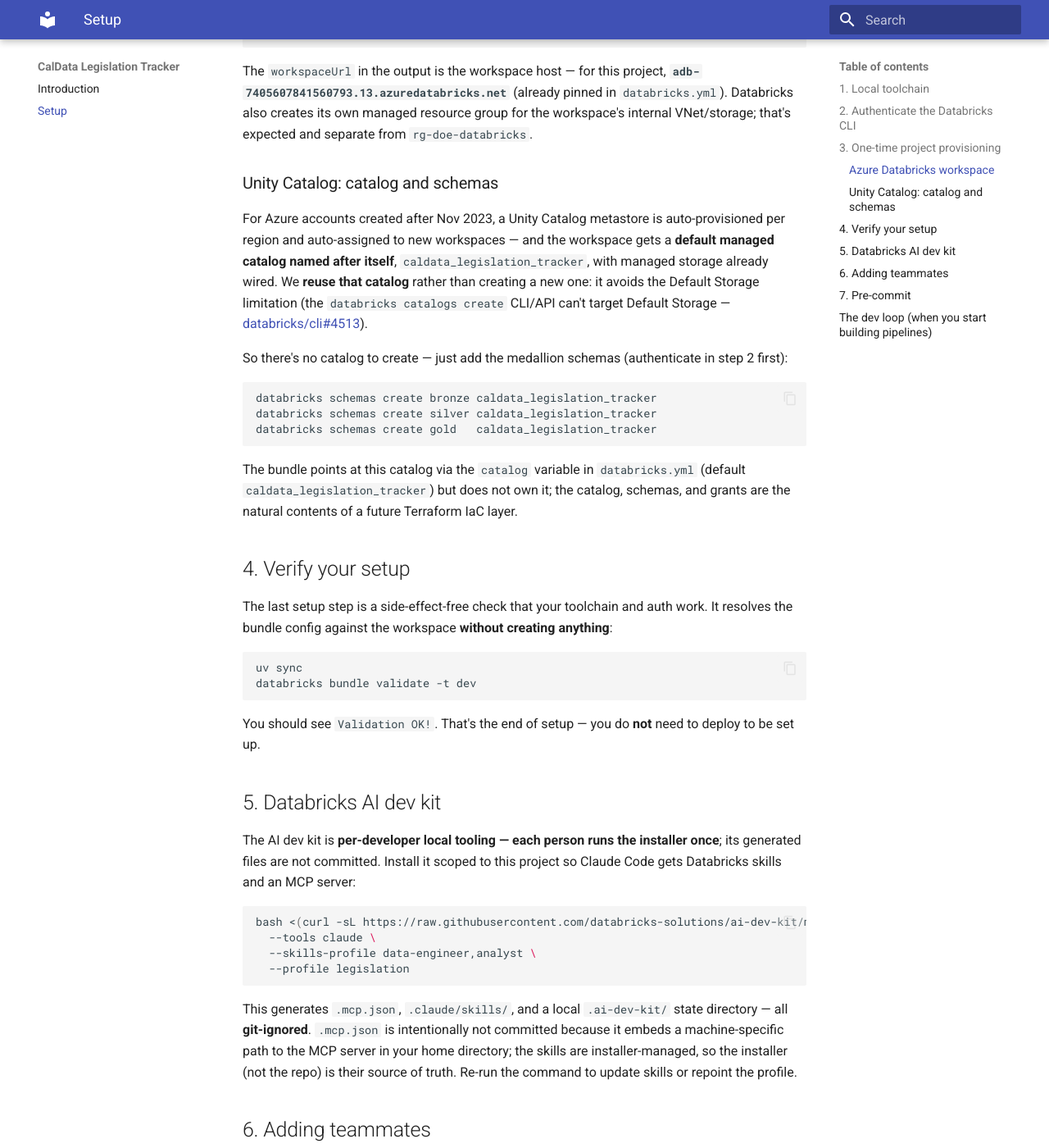
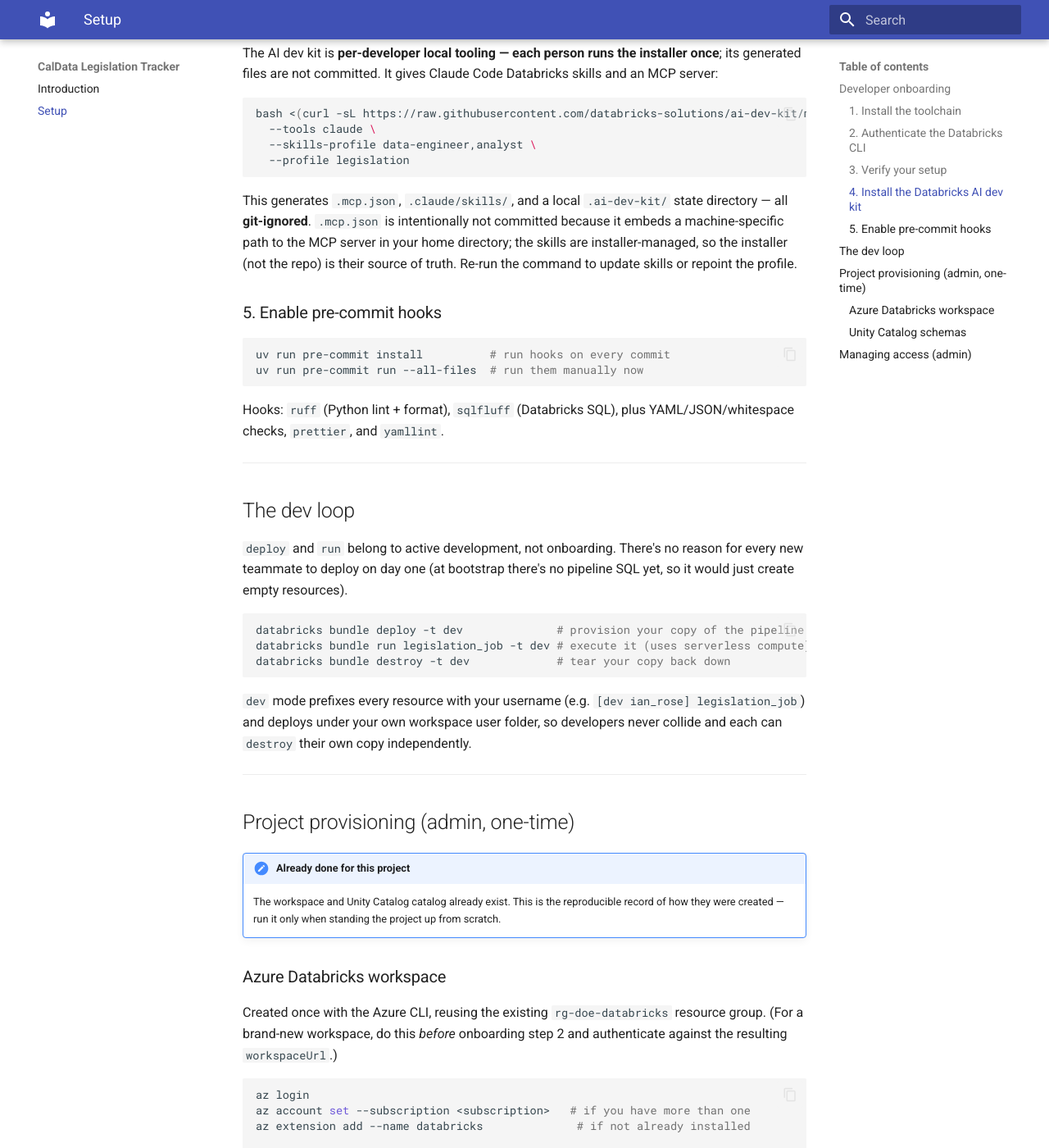
Before and after one commit to cagov/caldata-legislation-tracker, an MkDocs documentation site: the page built from docs/setup.md, in a window 1280 px wide and 1400 px high, scrolled down 1710 px. Shown: the whole window at 82% size. Built offline with MkDocs 1.6.1 and Material for MkDocs 9.7.7, drawn with Linux system fonts in a browser that asks for light colours; some of the changed text lies outside the part shown.

Commit message:
Restructure onborading for clarity

````diff
--- a/docs/setup.md
+++ b/docs/setup.md
@@ -1,12 +1,24 @@
 # Setup
 
-This guide covers provisioning the Azure Databricks workspace, installing the local toolchain,
-authenticating, and the day-to-day developer loop.
+**New developer?** Do everything under **[Developer onboarding](#developer-onboarding)** — that's
+all you need to start working. The sections after it are reference:
 
-## 1. Local toolchain
+- **[The dev loop](#the-dev-loop)** — deploy/run a pipeline once you're building.
+- **[Project provisioning](#project-provisioning-admin-one-time)** — how the workspace + catalog
+  were created (admin, already done).
+- **[Managing access](#managing-access-admin)** — adding teammates (admin).
 
-There's a clean split between **system binaries** (installed once, via Homebrew) and
-**project Python dependencies** (managed by `uv` from `pyproject.toml`).
+---
+
+## Developer onboarding
+
+Everything a new developer runs once on their own machine. The workspace and Unity Catalog already
+exist, so this is just local tooling + auth — about ten minutes.
+
+### 1. Install the toolchain
+
+There's a clean split between **system binaries** (installed once, via Homebrew) and **project
+Python dependencies** (managed by `uv` from `pyproject.toml`).
 
 System binaries — _not_ in `pyproject.toml`:
 
@@ -16,7 +28,7 @@
 brew install databricks/tap/databricks   # the unified Databricks CLI (drives bundles + auth)
 
 brew install uv         # manages the project's Python environment
-brew install azure-cli  # used to provision the workspace
+brew install azure-cli  # only needed for the admin provisioning steps
 ```
 
 Verify the CLI is the modern, bundle-capable one (expect `v0.2xx` or newer):
@@ -30,13 +42,13 @@
     the deprecated legacy (v0.x) Python CLI with **no Asset Bundle support**, and it shadows the
     `databricks` command.
 
-Project Python deps (`databricks-sdk`, `mkdocs-material`, plus dev tools) are installed with:
+Then install the project's Python dependencies (`databricks-sdk`, `mkdocs-material`, dev tools):
 
 ```bash
 uv sync
 ```
 
-## 2. Authenticate the Databricks CLI
+### 2. Authenticate the Databricks CLI
 
 ```bash
 databricks auth login --host https://adb-7405607841560793.13.azuredatabricks.net --profile legislation
@@ -50,17 +62,75 @@
 (The host is also pinned in `databricks.yml`, so even a differently-named profile pointing at this
 host would still be auto-selected by `databricks bundle` — but standardize on `legislation`.)
 
-## 3. One-time project provisioning
+### 3. Verify your setup
 
-!!! note "Admin, once per project — most developers can skip to step 4"
-    The workspace and Unity Catalog catalog already exist for this project. This section is the
-    reproducible record of how they were created; run it only when standing the project up from
-    scratch.
+A side-effect-free check that your toolchain and auth work — it resolves the bundle config against
+the workspace **without creating anything**:
+
+```bash
+databricks bundle validate -t dev
+```
+
+You should see `Validation OK!`. That's the bar for being set up — you do **not** need to deploy.
+
+### 4. Install the Databricks AI dev kit
+
+The AI dev kit is **per-developer local tooling — each person runs the installer once**; its
+generated files are not committed. It gives Claude Code Databricks skills and an MCP server:
+
+```bash
+bash <(curl -sL https://raw.githubusercontent.com/databricks-solutions/ai-dev-kit/main/install.sh) \
+  --tools claude \
+  --skills-profile data-engineer,analyst \
+  --profile legislation
+```
+
+This generates `.mcp.json`, `.claude/skills/`, and a local `.ai-dev-kit/` state directory — all
+**git-ignored**. `.mcp.json` is intentionally not committed because it embeds a machine-specific
+path to the MCP server in your home directory; the skills are installer-managed, so the installer
+(not the repo) is their source of truth. Re-run the command to update skills or repoint the profile.
+
+### 5. Enable pre-commit hooks
+
+```bash
+uv run pre-commit install          # run hooks on every commit
+uv run pre-commit run --all-files  # run them manually now
+```
+
+Hooks: `ruff` (Python lint + format), `sqlfluff` (Databricks SQL), plus YAML/JSON/whitespace
+checks, `prettier`, and `yamllint`.
+
+---
+
+## The dev loop
+
+`deploy` and `run` belong to active development, not onboarding. There's no reason for every new
+teammate to deploy on day one (at bootstrap there's no pipeline SQL yet, so it would just create
+empty resources).
+
+```bash
+databricks bundle deploy -t dev              # provision your copy of the pipeline + job
+databricks bundle run legislation_job -t dev # execute it (uses serverless compute)
+databricks bundle destroy -t dev             # tear your copy back down
+```
+
+`dev` mode prefixes every resource with your username (e.g. `[dev ian_rose] legislation_job`) and
+deploys under your own workspace user folder, so developers never collide and each can `destroy`
+their own copy independently.
+
+---
+
+## Project provisioning (admin, one-time)
+
+!!! note "Already done for this project"
+    The workspace and Unity Catalog catalog already exist. This is the reproducible record of how
+    they were created — run it only when standing the project up from scratch.
 
 ### Azure Databricks workspace
 
 Created once with the Azure CLI, reusing the existing `rg-doe-databricks` resource group. (For a
-brand-new workspace, do this *before* step 2 and authenticate against the resulting `workspaceUrl`.)
+brand-new workspace, do this *before* onboarding step 2 and authenticate against the resulting
+`workspaceUrl`.)
 
 ```bash
 az login
@@ -79,7 +149,7 @@
 also creates its own managed resource group for the workspace's internal VNet/storage; that's
 expected and separate from `rg-doe-databricks`.
 
-### Unity Catalog: catalog and schemas
+### Unity Catalog schemas
 
 For Azure accounts created after Nov 2023, a Unity Catalog metastore is auto-provisioned per region
 and auto-assigned to new workspaces — and the workspace gets a **default managed catalog named
@@ -88,7 +158,7 @@
 `databricks catalogs create` CLI/API can't target Default Storage —
 [databricks/cli#4513](https://github.com/databricks/cli/issues/4513)).
 
-So there's no catalog to create — just add the medallion schemas (authenticate in step 2 first):
+So there's no catalog to create — just add the medallion schemas:
 
 ```bash
 databricks schemas create bronze caldata_legislation_tracker
@@ -100,47 +170,18 @@
 `caldata_legislation_tracker`) but does not own it; the catalog, schemas, and grants are the
 natural contents of a future Terraform IaC layer.
 
-## 4. Verify your setup
+---
 
-The last setup step is a side-effect-free check that your toolchain and auth work. It resolves
-the bundle config against the workspace **without creating anything**:
+## Managing access (admin)
 
-```bash
-uv sync
-databricks bundle validate -t dev
-```
-
-You should see `Validation OK!`. That's the end of setup — you do **not** need to deploy to be
-set up.
-
-## 5. Databricks AI dev kit
-
-The AI dev kit is **per-developer local tooling — each person runs the installer once**; its
-generated files are not committed. Install it scoped to this project so Claude Code gets Databricks
-skills and an MCP server:
-
-```bash
-bash <(curl -sL https://raw.githubusercontent.com/databricks-solutions/ai-dev-kit/main/install.sh) \
-  --tools claude \
-  --skills-profile data-engineer,analyst \
-  --profile legislation
-```
-
-This generates `.mcp.json`, `.claude/skills/`, and a local `.ai-dev-kit/` state directory — all
-**git-ignored**. `.mcp.json` is intentionally not committed because it embeds a machine-specific
-path to the MCP server in your home directory; the skills are installer-managed, so the installer
-(not the repo) is their source of truth. Re-run the command to update skills or repoint the profile.
-
-## 6. Adding teammates
-
-Access is click-ops friendly and group-based:
+Adding teammates is click-ops friendly and group-based:
 
 1. **Add the person to Microsoft Entra ID** (your org's directory) if they aren't already.
 2. In the workspace, go to **Settings → Identity and access** and add the user — or, better, an
    Entra **group** such as `legislation-developers`. (Automatic identity management lets a
    workspace admin search Entra directly; no SCIM setup needed.)
-3. **Grant the group Unity Catalog privileges** on the `legislation` catalog once — in Catalog
-   Explorer or via SQL:
+3. **Grant the group Unity Catalog privileges** on the `caldata_legislation_tracker` catalog once —
+   in Catalog Explorer or via SQL:
 
    ```sql
    GRANT USE CATALOG ON CATALOG caldata_legislation_tracker TO `legislation-developers`;
@@ -150,29 +191,3 @@
 
 After that, onboarding a new teammate is just adding them to the group. Serverless compute means
 there are no cluster permissions to hand out — new users can run SQL and notebooks immediately.
-
-## 7. Pre-commit
-
-```bash
-uv run pre-commit install          # enable hooks on commit
-uv run pre-commit run --all-files  # run them manually
-```
-
-Hooks: `ruff` (Python lint + format), `sqlfluff` (Databricks SQL), plus YAML/JSON/whitespace
-checks, `prettier`, and `yamllint`.
-
-## The dev loop (when you start building pipelines)
-
-`deploy` and `run` belong to active development, not onboarding — so they live here, not in setup.
-There's no reason for every new teammate to deploy on day one (at bootstrap there's no pipeline
-SQL yet, so it would just create empty resources).
-
-```bash
-databricks bundle deploy -t dev              # provision your copy of the pipeline + job
-databricks bundle run legislation_job -t dev # execute it (uses serverless compute)
-databricks bundle destroy -t dev             # tear your copy back down
-```
-
-`dev` mode prefixes every resource with your username (e.g. `[dev ian_rose] legislation_job`) and
-deploys under your own workspace user folder, so developers never collide and each can `destroy`
-their own copy independently.
````
Also changed, not shown: README.md (+30 -20 lines).
